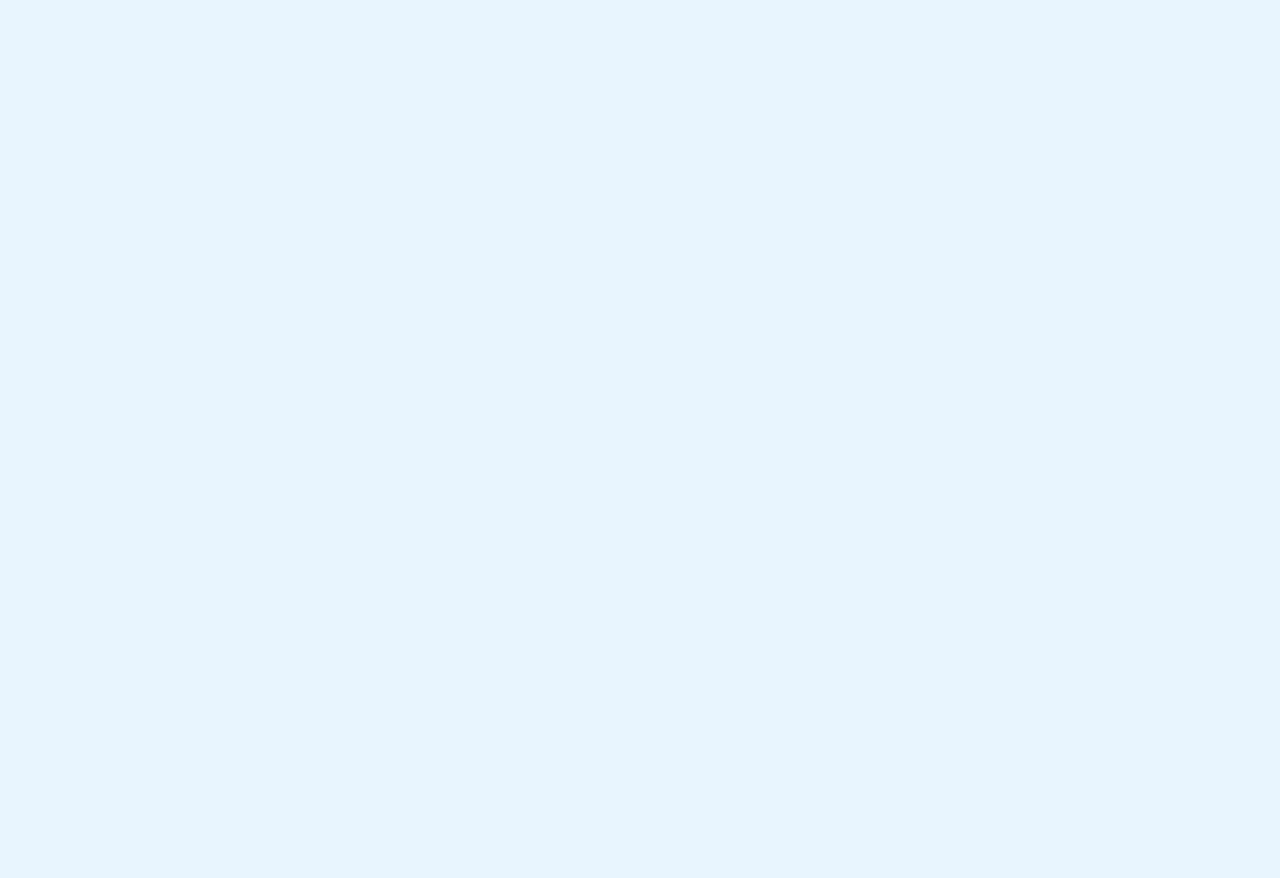
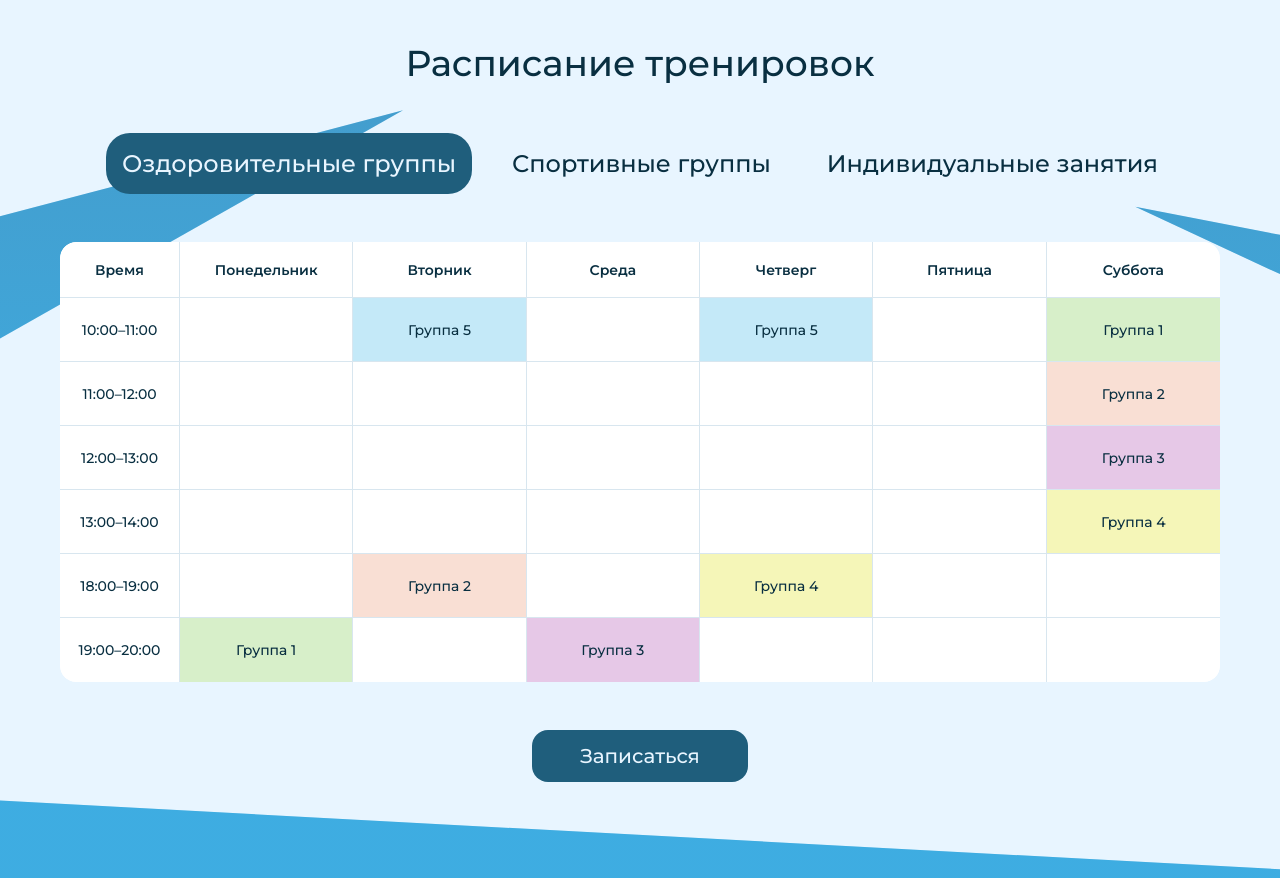
Before and after one commit to Mari040/Athletic_site, a Next.js app: page / in a window 1280 px wide. Shown: the part 1680-2558 px from the top of the page. Before the commit the page ends 1658 px from the top, so only its background shows below. Built offline with nearby package versions, Linux system fonts and the light colour scheme.

Commit message:
Создание страницы расписания

```diff
--- a/src/app/page.js
+++ b/src/app/page.js
@@ -1,7 +1,9 @@
 import Header from "@/components/Header/Header";
 import Hero from "@/components/Hero/Hero";
 import Coaches from "@/components/Coaches/Coaches"
+import Schedule from "@/components/Schedule/Schedule"
 import styles from "./page.module.css";
+
 
 export default function Home() {
   return (
@@ -9,6 +11,7 @@ export default function Home() {
       <Header />
       <Hero />
       <Coaches />
+      <Schedule />
     </div>
   );
 }
--- a/src/app/page.module.css
+++ b/src/app/page.module.css
@@ -5,7 +5,8 @@
 
   /* Треугольники главной страницы */
   background-image: url('/triangles_Main.svg');
-  background-size: cover;         /* масштабируем по ширине экрана */
+  /* background-size: cover  */
+  background-size: 1600px auto;        /* масштабируем по ширине экрана */
   background-position: top center; /* привязка к верхнему центру */
   background-repeat: no-repeat;
   /* background-attachment: fixed;   фон остаётся на месте при прокрутке */
--- a/src/components/Coaches/Coaches.js
+++ b/src/components/Coaches/Coaches.js
@@ -7,21 +7,21 @@ const coaches = [
     image: "/images/coaches/rectangle.jpg",
     name: "Чумак Николай Андреевич",
     info: "Тренер, достижения, достижения",
-    group: "Спортивная группа",
+    group: "Спортивные группы",
   },
   {
     id: 2,
     image: "/images/coaches/rectangle.jpg",
     name: "Мезенцев Никита Иванович",
     info: "Тренер, достижения, достижения",
-    group: "Спортивная группа",
+    group: "Спортивные группы",
   },
   {
     id: 3,
     image: "/images/coaches/rectangle.jpg",
     name: "Мезенцев Тимофей Иванович",
     info: "Тренер, достижения, достижения",
-    group: "Оздоровительная группа",
+    group: "Оздоровительные группы",
   },
 ];
 
--- a/src/components/Header/Header.js
+++ b/src/components/Header/Header.js
@@ -24,7 +24,7 @@ export default function Header() {
         {/* Навигация — с 5-й по 8-ю колонку */}
         <nav className={styles.nav}>
           <a href="#coaches">Тренеры</a>
-          <a href="#">Расписание</a>
+          <a href="#schedule">Расписание</a>
           <a href="#">Цены</a>
           <a href="#">Фотографии</a>
           <a href="#">Контакты</a>
--- /dev/null
+++ b/src/components/Schedule/Schedule.js
@@ -0,0 +1,123 @@
+"use client";
+
+import { useState } from "react";
+import Link from "next/link";
+import styles from "./Schedule.module.css";
+
+const days = [
+  "Понедельник",
+  "Вторник",
+  "Среда",
+  "Четверг",
+  "Пятница",
+  "Суббота",
+];
+
+const scheduleData = {
+  "Оздоровительные группы": [
+    { time: "10:00–11:00", groups: ["", "Группа 5", "", "Группа 5", "", "Группа 1"] },
+    { time: "11:00–12:00", groups: ["", "", "", "", "", "Группа 2"] },
+    { time: "12:00–13:00", groups: ["", "", "", "", "", "Группа 3"] },
+    { time: "13:00–14:00", groups: ["", "", "", "", "", "Группа 4"] },
+    { time: "18:00–19:00", groups: ["", "Группа 2", "", "Группа 4", "", ""] },
+    { time: "19:00–20:00", groups: ["Группа 1", "", "Группа 3", "", "", ""] },
+  ],
+
+  "Спортивные группы": [
+    { time: "10:00–11:00", groups: ["", "Группа 1", "", "Группа 2", "", "Группа 3"] },
+    { time: "11:00–12:00", groups: ["", "Группа 4", "", "", "", ""] },
+    { time: "12:00–13:00", groups: ["", "", "Группа 5", "", "Группа 6", ""] },
+    { time: "13:00–14:00", groups: ["", "", "", "Группа 7", "", ""] },
+    { time: "18:00–19:00", groups: ["", "Группа 8", "", "Группа 9", "", ""] },
+    { time: "19:00–20:00", groups: ["", "", "Группа 10", "", "", ""] },
+  ],
+
+  "Индивидуальные занятия": [
+    { time: "10:00–11:00", groups: ["", "", "Индивидуальное занятие", "", "", ""] },
+    { time: "11:00–12:00", groups: ["", "", "", "", "Индивидуальное занятие", ""] },
+    { time: "12:00–13:00", groups: ["", "", "", "", "", ""] },
+    { time: "13:00–14:00", groups: ["", "Индивидуальное занятие", "", "", "", ""] },
+    { time: "18:00–19:00", groups: ["", "", "", "Индивидуальное занятие", "", ""] },
+    { time: "19:00–20:00", groups: ["", "", "", "", "", ""] },
+  ],
+};
+
+const tabs = [
+  "Оздоровительные группы",
+  "Спортивные группы",
+  "Индивидуальные занятия",
+];
+
+// Хелпер: возвращает класс цвета для конкретной группы
+function getGroupClass(group, styles) {
+  const number = group.match(/\d+/)?.[0];
+  return number ? styles[`group${number}`] : "";
+}
+
+export default function Schedule() {
+  const [activeTab, setActiveTab] = useState(tabs[0]);
+  const rows = scheduleData[activeTab];
+
+  return (
+    <section id="schedule" className={styles.schedule}>
+      <div className={styles.container}>
+        <h2 className={styles.title}>Расписание тренировок</h2>
+
+        <div className={styles.tabs}>
+          {tabs.map((tab) => (
+            <button
+              key={tab}
+              type="button"
+              className={`${styles.tab} ${
+                activeTab === tab ? styles.activeTab : ""
+              }`}
+              onClick={() => setActiveTab(tab)}
+            >
+              {tab}
+            </button>
+          ))}
+        </div>
+
+        <div className={styles.tableWrapper}>
+          <table className={styles.table}>
+            <thead>
+              <tr>
+                <th className={styles.timeHeader}>Время</th>
+                {days.map((day) => (
+                  <th key={day}>{day}</th>
+                ))}
+              </tr>
+            </thead>
+
+            <tbody>
+              {rows.map(({ time, groups }) => (
+                <tr key={time}>
+                  <td className={styles.time}>{time}</td>
+
+                  {groups.map((group, index) => (
+                    <td
+                      key={`${time}-${index}`}
+                      className={
+                        group
+                          ? `${styles.groupCell} ${getGroupClass(group, styles)}`
+                          : ""
+                      }
+                    >
+                      {group}
+                    </td>
+                  ))}
+                </tr>
+              ))}
+            </tbody>
+          </table>
+        </div>
+
+        <div className={styles.buttonWrapper}>
+          <Link href="#signup" className={styles.signupButton}>
+            Записаться
+          </Link>
+        </div>
+      </div>
+    </section>
+  );
+}
--- /dev/null
+++ b/src/components/Schedule/Schedule.module.css
@@ -0,0 +1,252 @@
+/* ============================================= */
+/* Секция расписания                              */
+/* ============================================= */
+.schedule {
+  width: 100%;
+  background-color: #e8f5ff; /* базовый цвет — под треугольниками */
+  padding: 64px 0 96px;
+  scroll-margin-top: 90px;
+
+  /* Фон с треугольниками */
+  background-image: url('/triangles_Schedule.svg');
+  background-size: 1500px auto;    /* ширина = 1440, высота под пропорции */
+  background-position: top center; /* привязка к верхнему центру */
+  background-repeat: no-repeat;
+  /* background-attachment: fixed;  ← закомментировано, чтобы работал backdrop-filter, если он появится */
+}
+
+.container {
+  width: 100%;
+  max-width: 1440px;
+  margin: 0 auto;
+  padding: 0 60px;
+}
+
+/* ============================================= */
+/* Заголовок                                      */
+/* ============================================= */
+.title {
+  margin: 0;
+  text-align: center;
+  font-family: inherit;
+  font-size: 36px;
+  font-weight: 500;
+  line-height: 1.2;
+  color: #092f41;
+}
+
+/* ============================================= */
+/* Табы                                           */
+/* ============================================= */
+.tabs {
+  display: flex;
+  justify-content: center;
+  align-items: center;
+  gap: 24px;
+  margin-top: 48px;
+  flex-wrap: wrap;
+}
+
+.tab {
+  border: none;
+  padding: 16px;
+  background: transparent;
+  font-family: inherit;
+  font-size: 24px;
+  font-weight: 500;
+  color: #092f41;
+  cursor: pointer;
+  border-radius: 24px;
+  transition: background-color 0.2s, color 0.2s;
+}
+
+.tab:hover {
+  background: rgba(31, 94, 124, 0.1);
+}
+
+.activeTab {
+  background: #1f5e7c;
+  color: #e8f5ff;
+}
+
+.activeTab:hover {
+  background: #1f5e7c;
+  color: #e8f5ff;
+}
+
+/* ============================================= */
+/* Таблица                                        */
+/* ============================================= */
+.tableWrapper {
+  width: 100%;
+  margin-top: 48px;
+  overflow-x: auto;
+  border-radius: 16px;
+}
+
+.table {
+  width: 100%;
+  min-width: 900px;
+  border-collapse: separate;
+  border-spacing: 0;
+  table-layout: fixed;
+  background: #ffffff;
+  border-radius: 16px;
+  overflow: hidden;
+  font-family: inherit;
+}
+
+/* Заголовки */
+.table th {
+  height: 56px;
+  padding: 12px;
+  border-right: 1px solid #d8e6ef;
+  border-bottom: 1px solid #d8e6ef;
+  background: #ffffff;
+  text-align: center;
+  font-family: inherit;
+  font-size: 14px;
+  font-weight: 600;
+  color: #092f41;
+  vertical-align: middle;
+}
+
+.table th:last-child {
+  border-right: none;
+}
+
+.timeHeader {
+  width: 120px;
+}
+
+/* Ячейки */
+.table td {
+  height: 64px;
+  padding: 12px;
+  border-right: 1px solid #d8e6ef;
+  border-bottom: 1px solid #d8e6ef;
+  text-align: center;
+  vertical-align: middle;
+  font-family: inherit;
+  font-size: 14px;
+  font-weight: 500;
+  color: #092f41;
+  background: #ffffff;
+}
+
+.table tr:last-child td {
+  border-bottom: none;
+}
+
+.table td:last-child {
+  border-right: none;
+}
+
+/* Колонка времени */
+.time {
+  width: 120px;
+  font-weight: 600;
+  color: #092f41;
+  background: #f4fafd;
+}
+
+/* ============================================= */
+/* Цветные ячейки групп                           */
+/* ВАЖНО: селектор идёт через .table td —         */
+/* так он побеждает .table td { background }     */
+/* ============================================= */
+.groupCell {
+  font-weight: 500;
+}
+
+.table td.group1  { background: #d7efc9; }
+.table td.group2  { background: #f9dfd4; }
+.table td.group3  { background: #e6c8e7; }
+.table td.group4  { background: #f5f6b8; }
+.table td.group5  { background: #c4e9f8; }
+.table td.group6  { background: #d7d5f4; }
+.table td.group7  { background: #f6d4e7; }
+.table td.group8  { background: #d2eddd; }
+.table td.group9  { background: #f5dfb9; }
+.table td.group10 { background: #d8e5f5; }
+
+/* ============================================= */
+/* Кнопка «Записаться»                            */
+/* ============================================= */
+.buttonWrapper {
+  display: flex;
+  justify-content: center;
+  margin-top: 48px;
+}
+
+.signupButton {
+  display: inline-flex;
+  align-items: center;
+  justify-content: center;
+  padding: 16px 48px;
+  border-radius: 16px;
+  background: #1f5e7c;
+  font-family: inherit;
+  font-size: 20px;
+  font-weight: 500;
+  line-height: 1;
+  color: #e8f5ff;
+  text-decoration: none;
+  transition: background-color 0.2s;
+}
+
+.signupButton:hover {
+  background: #184a62;
+}
+
+/* ============================================= */
+/* Адаптив                                        */
+/* ============================================= */
+@media (max-width: 900px) {
+  .container {
+    padding: 0 40px;
+  }
+
+  .title {
+    font-size: 32px;
+  }
+
+  .tabs {
+    gap: 12px;
+    margin-top: 32px;
+  }
+
+  .tab {
+    padding: 10px 16px;
+    font-size: 14px;
+  }
+}
+
+@media (max-width: 600px) {
+  .schedule {
+    padding: 48px 0 64px;
+  }
+
+  .container {
+    padding: 0 16px;
+  }
+
+  .title {
+    font-size: 26px;
+  }
+
+  .tabs {
+    flex-direction: column;
+    align-items: stretch;
+  }
+
+  .tab {
+    width: 100%;
+  }
+
+  .signupButton {
+    width: 100%;
+    padding: 16px 32px;
+    font-size: 18px;
+  }
+}
```
Also changed, not shown: public/triangles_Schedule.svg (added).
